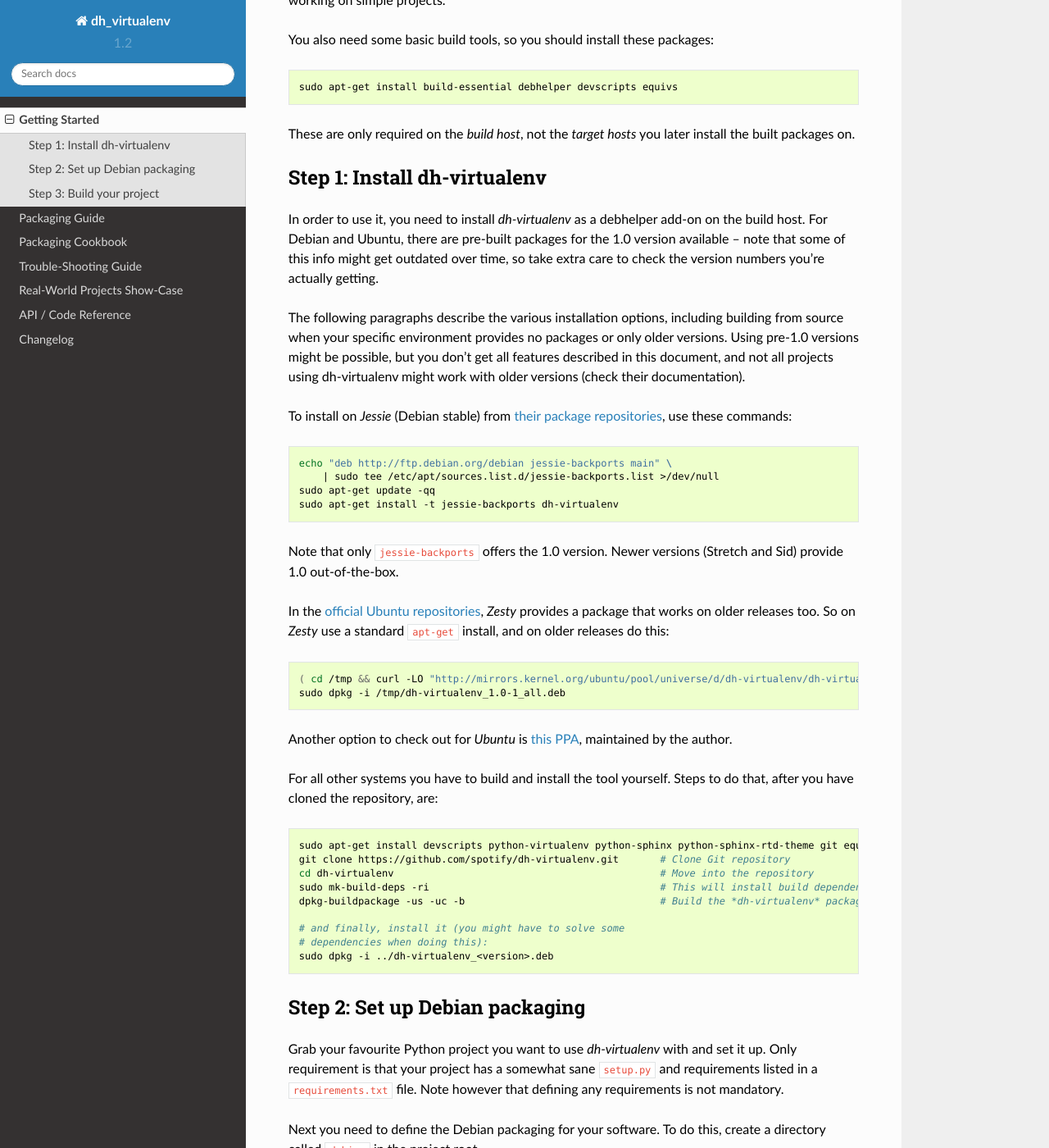
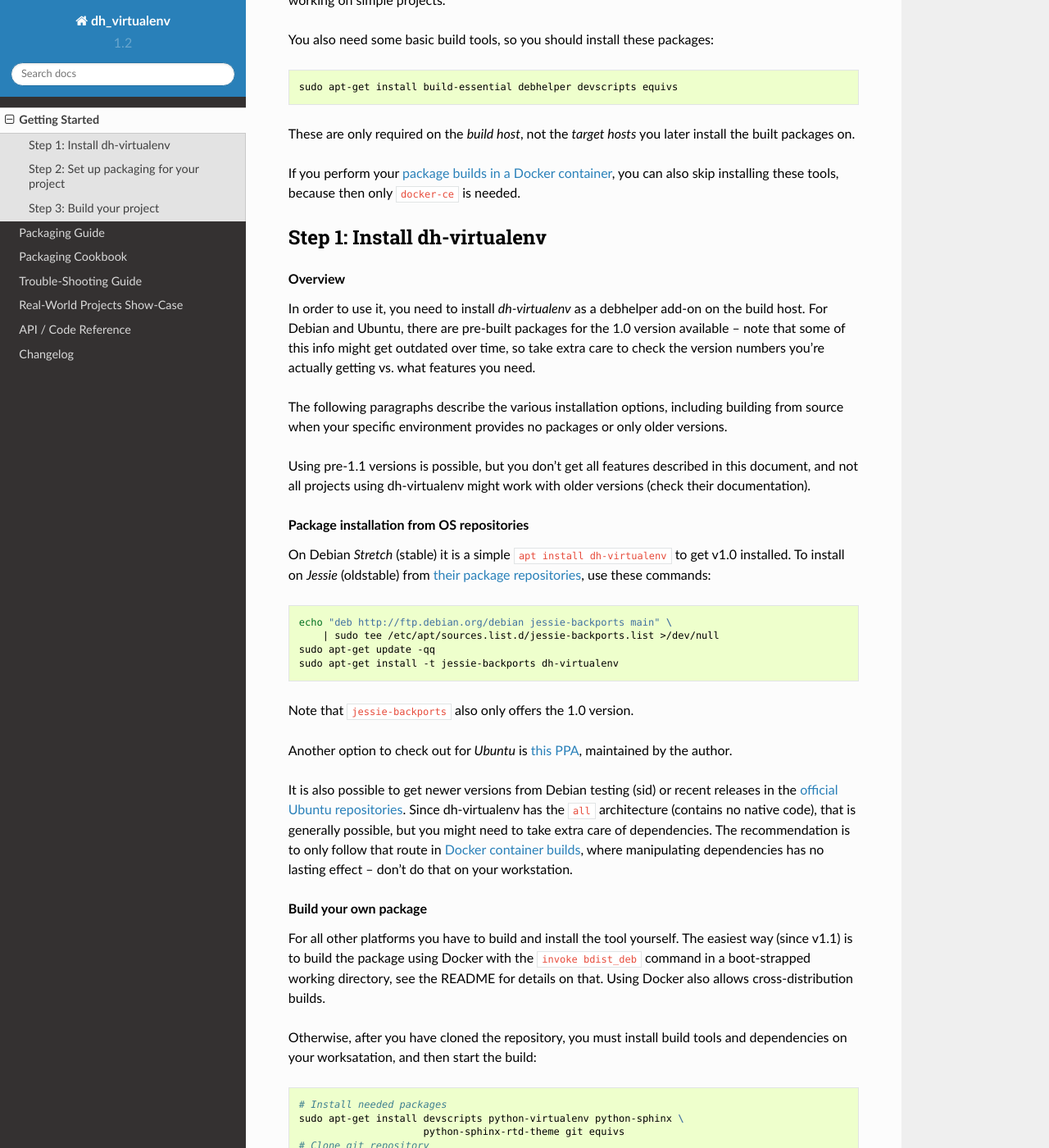
Before and after one commit to spotify/dh-virtualenv, a Sphinx documentation site: the page built from doc/tutorial.rst, in a window 1280 px wide and 1400 px high, scrolled down 219 px. Shown: the whole window at 82% size. Built offline with Sphinx 7.4.7 and the Read the Docs theme 2.0.0, drawn with Linux system fonts in a browser that asks for light colours; some of the changed text lies outside the part shown.

Commit message:
docs: 'tutorial' update for v1.1

```diff
--- a/doc/howtos.rst
+++ b/doc/howtos.rst
@@ -23,8 +23,6 @@
 
 In ``debian/control``, the ``Build-Depends`` and ``Pre-Depends`` lists
 have to refer to Python3 packages.
-
-..
 
 .. code-block:: ini
 
--- a/doc/tutorial.rst
+++ b/doc/tutorial.rst
@@ -13,25 +13,35 @@
 
     sudo apt-get install build-essential debhelper devscripts equivs
 
-These are only required on the *build host*, not the *target hosts* you later install the built packages on.
+These are only required on the *build host*,
+not the *target hosts* you later install the built packages on.
+
+If you perform your :ref:`package builds in a Docker container <docker-builds>`,
+you can also skip installing these tools, because then only ``docker-ce`` is needed.
 
 
 Step 1: Install dh-virtualenv
 =============================
 
+.. rubric:: Overview
+
 In order to use it, you need to install *dh-virtualenv* as a debhelper add-on
 on the build host. For Debian and Ubuntu, there are pre-built packages for
 the 1.0 version available – note that some of this info might get outdated over time,
-so take extra care to check the version numbers you're actually getting.
+so take extra care to check the version numbers you're actually getting vs. what features you need.
 
 The following paragraphs describe the various installation options,
 including building from source when your specific environment provides
 no packages or only older versions.
-Using pre-1.0 versions might be possible, but you don't get all features described in this document,
+
+Using pre-1.1 versions is possible, but you don't get all features described in this document,
 and not all projects using dh-virtualenv might work with older versions
 (check their documentation).
 
-To install on *Jessie* (Debian stable) from `their package repositories`_, use these commands:
+.. rubric:: Package installation from OS repositories
+
+On Debian *Stretch* (stable) it is a simple ``apt install dh-virtualenv`` to get v1.0 installed.
+To install on *Jessie* (oldstable) from `their package repositories`_, use these commands:
 
 .. code-block:: bash
 
@@ -40,33 +50,46 @@
     sudo apt-get update -qq
     sudo apt-get install -t jessie-backports dh-virtualenv
 
-Note that only ``jessie-backports`` offers the 1.0 version.
-Newer versions (Stretch and Sid) provide 1.0 out-of-the-box.
+Note that ``jessie-backports`` also only offers the 1.0 version.
 
-In the `official Ubuntu repositories`_, *Zesty* provides a package
-that works on older releases too. So on *Zesty* use a standard ``apt-get`` install,
-and on older releases do this:
+Another option to check out for *Ubuntu* is `this PPA`_, maintained by the author.
+
+It is also possible to get newer versions from Debian testing (sid)
+or recent releases in the `official Ubuntu repositories`_.
+Since dh-virtualenv has the ``all`` architecture (contains no native code),
+that is generally possible, but you might need to take extra care of dependencies.
+The recommendation is to only follow that route in :ref:`Docker container builds <docker-builds>`,
+where manipulating dependencies has no lasting effect
+– don't do that on your workstation.
+
+.. rubric:: Build your own package
+
+For all other platforms you have to build and install the tool yourself.
+The easiest way (since v1.1) is to build the package using Docker
+with the ``invoke bdist_deb`` command in a boot-strapped working directory,
+see the README for details on that.
+Using Docker also allows cross-distribution builds.
+
+Otherwise, after you have cloned the repository,
+you must install build tools and dependencies on your worksatation,
+and then start the build:
 
 .. code-block:: bash
 
-    ( cd /tmp && curl -LO "http://mirrors.kernel.org/ubuntu/pool/universe/d/dh-virtualenv/dh-virtualenv_1.0-1_all.deb" )
-    sudo dpkg -i /tmp/dh-virtualenv_1.0-1_all.deb
+   # Install needed packages
+   sudo apt-get install devscripts python-virtualenv python-sphinx \
+                        python-sphinx-rtd-theme git equivs
+   # Clone git repository
+   git clone https://github.com/spotify/dh-virtualenv.git
+   # Change into working directory
+   cd dh-virtualenv
+   # This will install build dependencies
+   sudo mk-build-deps -ri
+   # Build the *dh-virtualenv* package
+   dpkg-buildpackage -us -uc -b
 
-Another option to check out for *Ubuntu* is `this PPA`_, maintained by the author.
-
-For all other systems you have to build and install the tool yourself.
-Steps to do that, after you have cloned the repository, are:
-
-.. code-block:: bash
-
-   sudo apt-get install devscripts python-virtualenv python-sphinx python-sphinx-rtd-theme git equivs # Install needed packages
-   git clone https://github.com/spotify/dh-virtualenv.git       # Clone Git repository
-   cd dh-virtualenv                                             # Move into the repository
-   sudo mk-build-deps -ri                                       # This will install build dependencies
-   dpkg-buildpackage -us -uc -b                                 # Build the *dh-virtualenv* package
-
-   # and finally, install it (you might have to solve some
-   # dependencies when doing this):
+   # And finally, install it (you might have to solve some
+   # dependencies when doing this)
    sudo dpkg -i ../dh-virtualenv_<version>.deb
 
 
@@ -75,17 +98,30 @@
 .. _`this PPA`: https://launchpad.net/~spotify-jyrki/+archive/ubuntu/dh-virtualenv
 
 
-Step 2: Set up Debian packaging
-===============================
+Step 2: Set up packaging for your project
+=========================================
 
 Grab your favourite Python project you want to use *dh-virtualenv*
 with and set it up. Only requirement is that your project has a
 somewhat sane ``setup.py`` and requirements listed in a
 ``requirements.txt`` file. Note however that defining any requirements
-is not mandatory.
+is not mandatory, if you have none.
 
-Next you need to define the Debian packaging for your software. To do
-this, create a directory called ``debian`` in the project root.
+Instead of following all the steps outlined below,
+you can use cookiecutters (project templates) to quickly create the needed information
+in the ``debian/`` directory for any existing project.
+
+ * `dh-virtualenv-mold <https://github.com/Springerle/dh-virtualenv-mold>`_ is
+   a cookiecutter template to add easy Debianization to any existing Python project.
+ * `debianized-pypi-mold <https://github.com/Springerle/debianized-pypi-mold>`_
+   does the same for 3rd party software released to PyPI which you want to package
+   for deployment.
+
+See the related READMEs for details.
+
+For the manual way,
+start with defining the Debian packaging metadata for your software.
+To do this, create a directory called ``debian`` in the project root.
 
 To be able to build a debian package, a few files are needed. First, we
 need to define the compatibility level of the project. For this, do:
@@ -96,8 +132,8 @@
 
 The 9 is a magic number for latest compatibility level, but we don't
 need to worry about that. Next we need a file that tells what our
-project is about, a file called ``control``. Enter a following
-``debian/control`` file:
+project is about, a file called ``control``.
+Create a ``debian/control`` file similar to the following:
 
 .. code-block:: control
 
@@ -112,16 +148,17 @@
    Architecture: any
    Pre-Depends: dpkg (>= 1.16.1), python2.7 | python2.6, ${misc:Pre-Depends}
    Depends: ${misc:Depends}
-   Description: really neat package!
-    second line can contain extra information about it.
+   Description: A short summary of what this is.
+       Further indented lines can contain extra information.
+       .
+       A single dot separates paragraphs.
 
 The ``control`` file is used to define the build dependencies, so if you
 are building a package that requires for example ``lxml``, make sure
-you define ``libxml2-dev`` in *Build-Depends* etc.
+you define ``libxml2-dev`` in *Build-Depends*.
 
-*Depends* in the lower section is used to define run-time dependencies.
-Following the example above, in case of lxml you would add ``libxml2``
-in to the *Depends* field.
+*Depends* in the 2nd section is used to define run-time dependencies.
+The *debhelper* magic will usually take care of that via the ``${misc:Depends}`` you see above.
 
 To help keeping your installed virtualenv in sync with the host's Python
 interpreter in case of updates, create a file named
@@ -143,6 +180,10 @@
    # Also provide a symbolic trigger for all dh-virtualenv packages
    interest dh-virtualenv-interpreter-update
 
+That file *must* end with a new-line –
+if your editor is misconfigured to eat the end of the last line in a file,
+you better fix that.
+
 Note that if you provide a custom ``postinst`` script with your package,
 then don't forget to put the ``#DEBHELPER#`` marker into it, else the trigger
 script will be missing.
@@ -163,9 +204,9 @@
 You don't need to create this file by hand, a handy tool called
 ``dch`` exists for entering new changelog entries.
 
-Now, last bit is left, which is the ``debian/rules`` file. This file
-is basically a Makefile that Debian uses to build the package. Content
-for that is fairly straightforward:
+Now, the last bit left is adding the ``debian/rules`` file. This file
+is usually an executable *Makefile* that Debian uses to build the package.
+The content for that is fairly simple:
 
 .. code-block:: make
 
@@ -176,9 +217,16 @@
 
 And there we go, debianization of your new package is ready!
 
+.. tip::
+
+    Do not forget to ``git add`` the ``debian/`` directory *before*
+    you build for the first time, because generated files will be added there
+    that you don't want in your source code repository.
+
 
 Step 3: Build your project
 ==========================
 
-Now you can just build your project by running ``dpkg-buildpackage -us
--uc``. Enjoy your newly baked *dh-virtualenv* backed project! ☺
+Now you can just build your project by running
+``dpkg-buildpackage -us -uc -b``.
+Enjoy your newly baked *dh-virtualenv* backed project! ☺
```
Also changed, not shown: README.md (+1 -0 lines).
